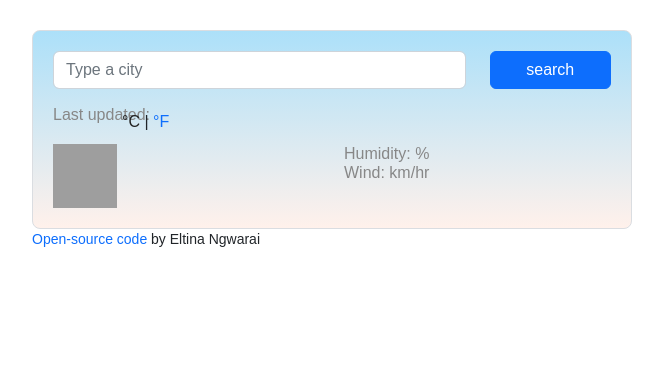
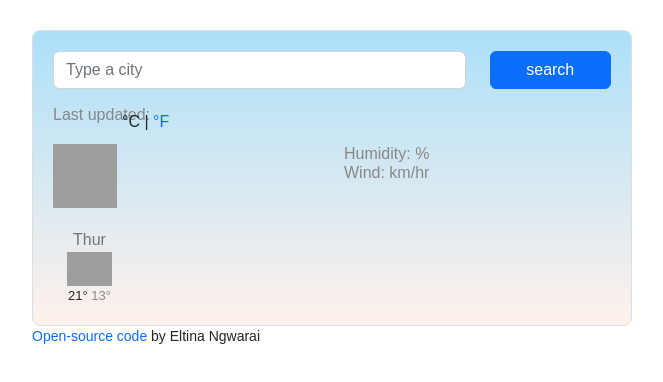
Before and after one commit to Eltina-Ngwarai/vanilla-weather-app, a plain HTML site: page index.html in a window 1280 px wide. Shown: the whole page, without its empty margins (308-971 px from the left). Drawn offline with nearby package versions, Linux system fonts and the light colour scheme; no server answers; grey boxes are pictures that could not be loaded.

Commit message:
added weather  forecast

```diff
--- a/index.html
+++ b/index.html
@@ -61,6 +61,30 @@
             </ul>
           </div>
         </div>
+        <div class="weather-forecast">
+          <div class="row">
+              <div class="col-2">
+                  <div class="forecast-date">
+                      Thur
+                  </div>
+
+                  <img src="http://openweathermap.org/img/wn/10d@2x.png" alt="" width="45px"/>
+                  <div class="weather-forecast-temperatures">
+                     <span class="weather-forecast-temperature-max">
+                      21°
+                     </span>
+                     <span class="weather-forecast-temperature-min">
+                      13°
+                     </span>
+
+                  </div>
+
+
+              </div>
+
+          </div>
+
+        </div>
       </div>
       <small>
         <a
--- a/src/styles.css
+++ b/src/styles.css
@@ -72,3 +72,19 @@ a {
 a:hover {
     text-decoration: underline;
 }
+.weather-forecast{
+    margin-top: 20px;
+    text-align: center;
+}
+.forecast-date{
+    font-size: 16px;
+    color: black;
+    opacity: 0.5;
+}
+.weather-forecast-temperatures{
+    font-size: 13px;
+
+}
+.weather-forecast-temperature-min{
+opacity: 0.5;
+}
```
